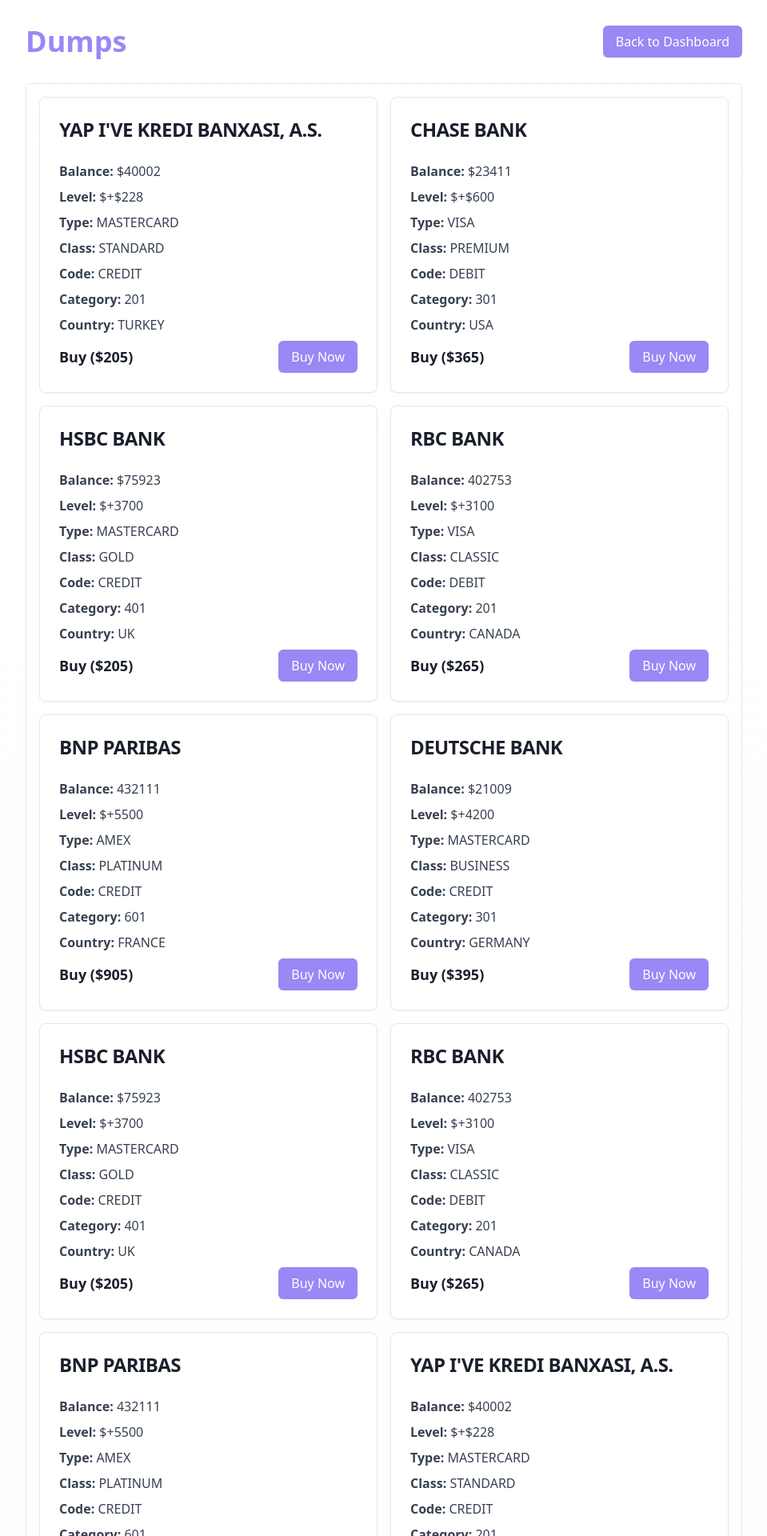
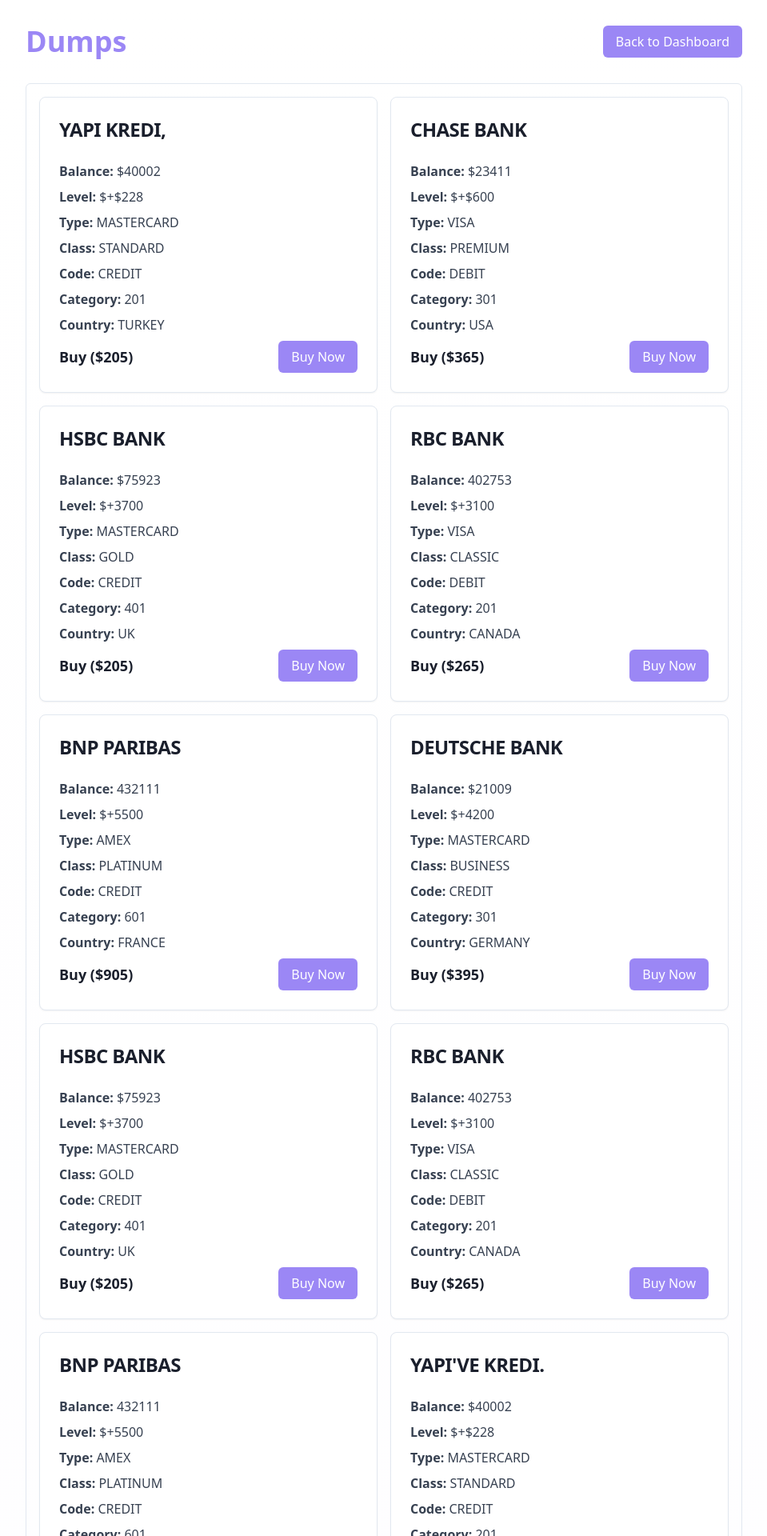
Before and after one commit to warrenposo/shop, a React (Vite) app: page /dumps in a window 1280 px wide. Shown: the top 1920 px of the page at 80% size, without its empty margins (160-1119 px from the left). Built offline with nearby package versions, Linux system fonts and the light colour scheme.

Commit message:
yapi kredi

```diff
--- a/src/pages/Dumps.tsx
+++ b/src/pages/Dumps.tsx
@@ -17,7 +17,7 @@ interface CardProduct {
 }
 
 const cardProducts = [
-  { balance: "$40002", level: "$+$228", type: "MASTERCARD", class: "STANDARD", code: "CREDIT", category: "201", country: "TURKEY", bank: "YAP I'VE KREDI BANXASI, A.S.", action: "Buy ($205)" },
+  { balance: "$40002", level: "$+$228", type: "MASTERCARD", class: "STANDARD", code: "CREDIT", category: "201", country: "TURKEY", bank: "YAPI KREDI,", action: "Buy ($205)" },
   { balance: "$23411", level: "$+$600", type: "VISA", class: "PREMIUM", code: "DEBIT", category: "301", country: "USA", bank: "CHASE BANK", action: "Buy ($365)" },
   { balance: "$75923", level: "$+3700", type: "MASTERCARD", class: "GOLD", code: "CREDIT", category: "401", country: "UK", bank: "HSBC BANK", action: "Buy ($205)" },
   { balance: "402753", level: "$+3100", type: "VISA", class: "CLASSIC", code: "DEBIT", category: "201", country: "CANADA", bank: "RBC BANK", action: "Buy ($265)" },
@@ -26,7 +26,7 @@ const cardProducts = [
   { balance: "$75923", level: "$+3700", type: "MASTERCARD", class: "GOLD", code: "CREDIT", category: "401", country: "UK", bank: "HSBC BANK", action: "Buy ($205)" },
   { balance: "402753", level: "$+3100", type: "VISA", class: "CLASSIC", code: "DEBIT", category: "201", country: "CANADA", bank: "RBC BANK", action: "Buy ($265)" },
   { balance: "432111", level: "$+5500", type: "AMEX", class: "PLATINUM", code: "CREDIT", category: "601", country: "FRANCE", bank: "BNP PARIBAS", action: "Buy ($905)" },
-  { balance: "$40002", level: "$+$228", type: "MASTERCARD", class: "STANDARD", code: "CREDIT", category: "201", country: "TURKEY", bank: "YAP I'VE KREDI BANXASI, A.S.", action: "Buy ($205)" },
+  { balance: "$40002", level: "$+$228", type: "MASTERCARD", class: "STANDARD", code: "CREDIT", category: "201", country: "TURKEY", bank: "YAPI'VE KREDI.", action: "Buy ($205)" },
   { balance: "$23411", level: "$+$600", type: "VISA", class: "PREMIUM", code: "DEBIT", category: "301", country: "USA", bank: "CHASE BANK", action: "Buy ($365)" },
   { balance: "$75923", level: "$+3700", type: "MASTERCARD", class: "GOLD", code: "CREDIT", category: "401", country: "UK", bank: "HSBC BANK", action: "Buy ($205)" },
   { balance: "402753", level: "$+3100", type: "VISA", class: "CLASSIC", code: "DEBIT", category: "201", country: "CANADA", bank: "RBC BANK", action: "Buy ($265)" },
```
